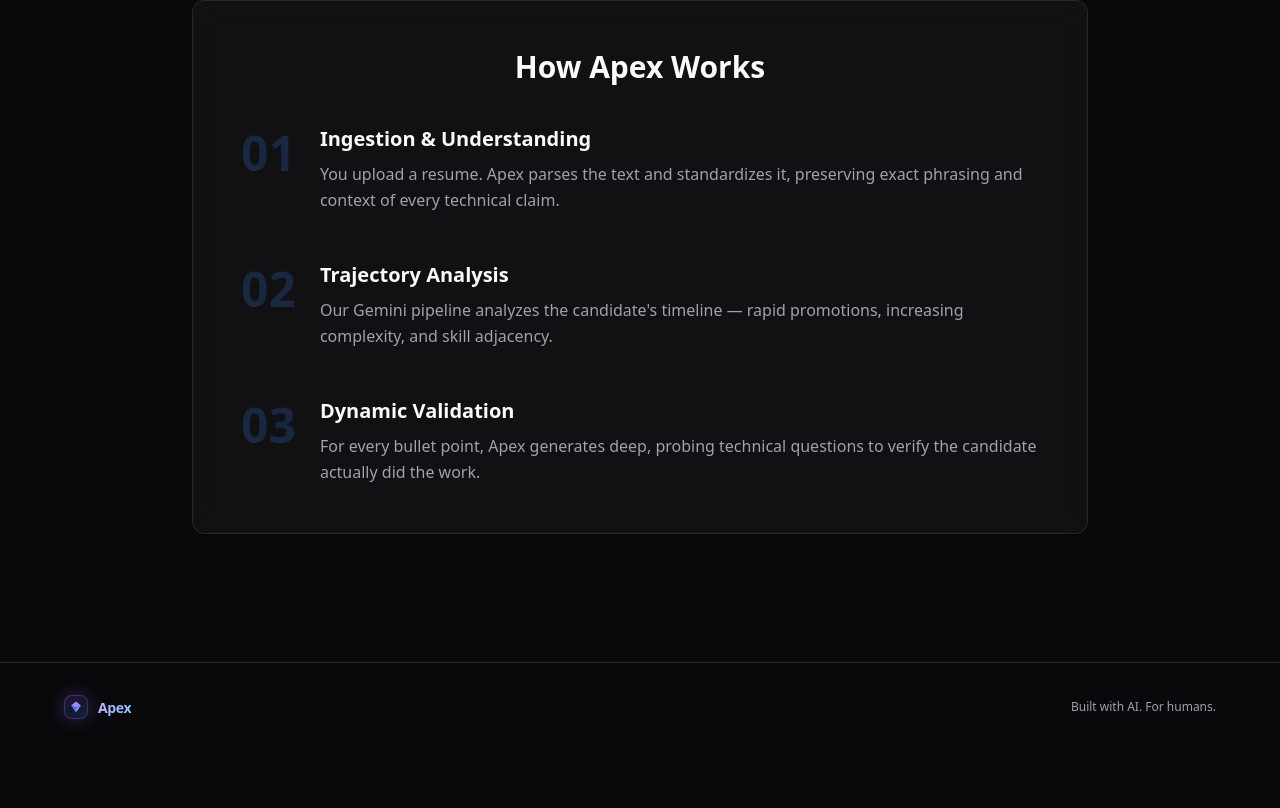
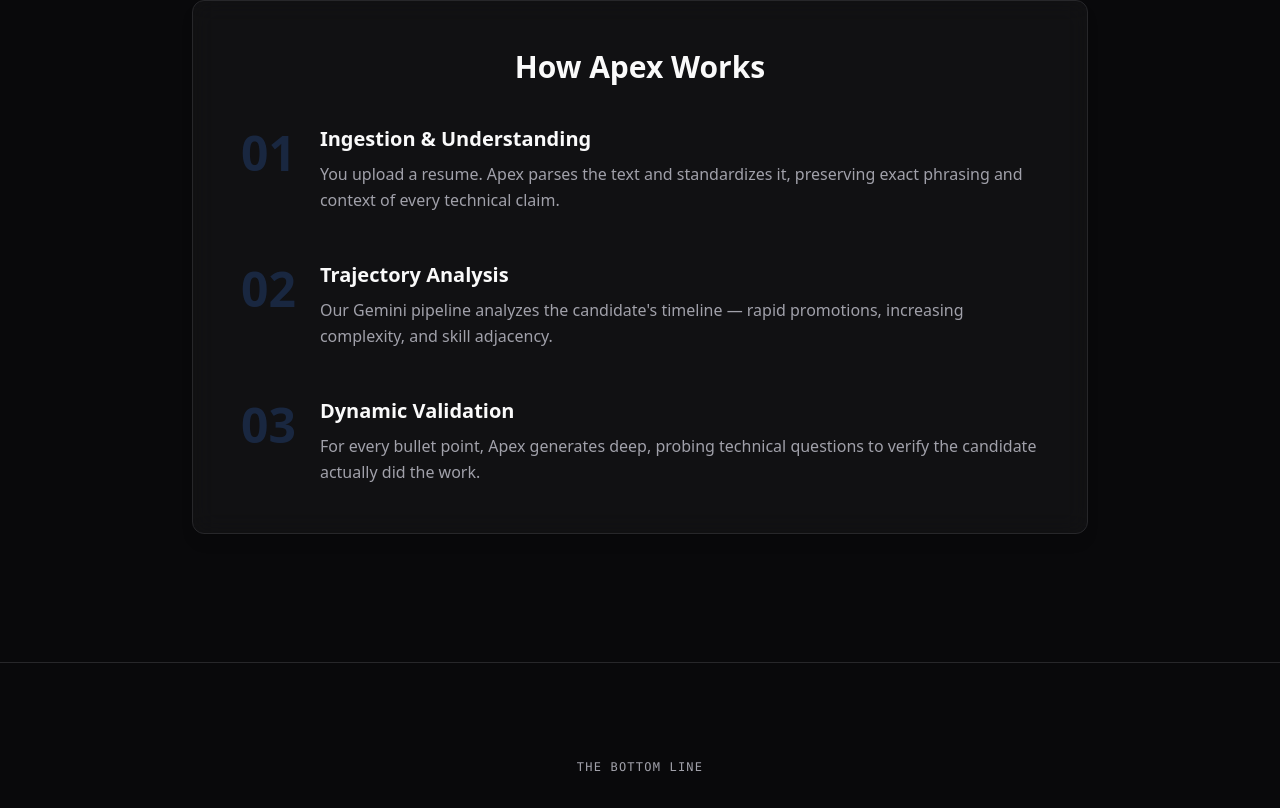
Before and after one commit to Aryans06/Apex, a Next.js app: page / in a window 1280 px wide. Shown: the part 1965-2773 px from the top of the page. Before the commit the page ends 2716 px from the top, so only its background shows below. Built offline with nearby package versions, Linux system fonts and the light colour scheme; no server answers.

Commit message:
feat(landing): Add footer CTA section
- Replaced simple footer with a call-to-action section
- Added new marketing copy and interactive elements

```diff
--- a/src/app/page.tsx
+++ b/src/app/page.tsx
@@ -574,13 +574,49 @@
         </motion.div>
       </section>
 
-      {/* Footer */}
-      <footer className="relative z-10 border-t border-border py-8 px-8 md:px-16">
-        <div className="flex justify-between items-center max-w-6xl mx-auto">
-          <ApexLogo size="sm" />
-          <span className="text-xs text-muted-foreground">
-            {t("landing.footer", locale)}
-          </span>
+      {/* Footer CTA */}
+      <footer className="relative z-10 border-t border-border">
+        <motion.div
+          initial={{ opacity: 0, y: 24 }}
+          whileInView={{ opacity: 1, y: 0 }}
+          viewport={{ once: true }}
+          transition={{ duration: 0.6 }}
+          className="px-8 md:px-16 py-24 max-w-4xl mx-auto text-center"
+        >
+          <p className="text-xs font-mono text-muted-foreground uppercase tracking-widest mb-6">The bottom line</p>
+          <h2 className="text-3xl md:text-5xl font-bold leading-tight mb-6">
+            Built for the{" "}
+            <span className="bg-gradient-to-r from-primary to-emerald-400 bg-clip-text text-transparent">95%</span>{" "}
+            of Indian engineers<br className="hidden md:block" /> that keyword-based ATS never sees.
+          </h2>
+          <p className="text-muted-foreground mb-10 max-w-xl mx-auto leading-relaxed">
+            Every Tier-2 city has engineers doing extraordinary work in obscurity.
+            Apex finds them before your competitors do.
+          </p>
+          <div className="flex flex-col sm:flex-row gap-4 justify-center items-center">
+            <Link
+              href="/dashboard"
+              className="inline-flex items-center gap-2 bg-primary text-primary-foreground px-8 py-3 rounded-full font-medium hover:bg-primary/90 transition-colors shadow-lg shadow-primary/20"
+            >
+              Start finding hidden gems <ArrowRight className="w-4 h-4" />
+            </Link>
+            <button
+              onClick={() => {
+                const el = document.getElementById("how-it-works");
+                el?.scrollIntoView({ behavior: "smooth" });
+              }}
+              className="text-sm text-muted-foreground hover:text-foreground transition-colors underline underline-offset-4"
+            >
+              See how it works
+            </button>
+          </div>
+        </motion.div>
+
+        <div className="border-t border-border py-6 px-8 md:px-16">
+          <div className="flex justify-between items-center max-w-6xl mx-auto">
+            <ApexLogo size="sm" />
+            <span className="text-xs text-muted-foreground">{t("landing.footer", locale)}</span>
+          </div>
         </div>
       </footer>
     </div>
```
